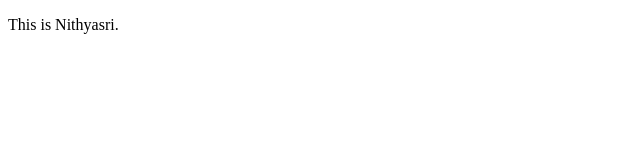
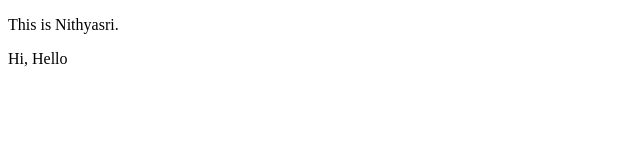
Before and after one commit to nithyasrinivas27/emty_repo, a plain HTML site: page index.html in a window 1280 px wide. Shown: the full height of the page, 0-640 px from the left. Drawn offline with Linux system fonts and the light colour scheme.

Commit message:
Update index.html

```diff
--- a/index.html
+++ b/index.html
@@ -9,6 +9,7 @@
 
 
     <p>This is Nithyasri.</p>
+    <p>Hi, Hello </p>
 
 </body>
 </html>
```
